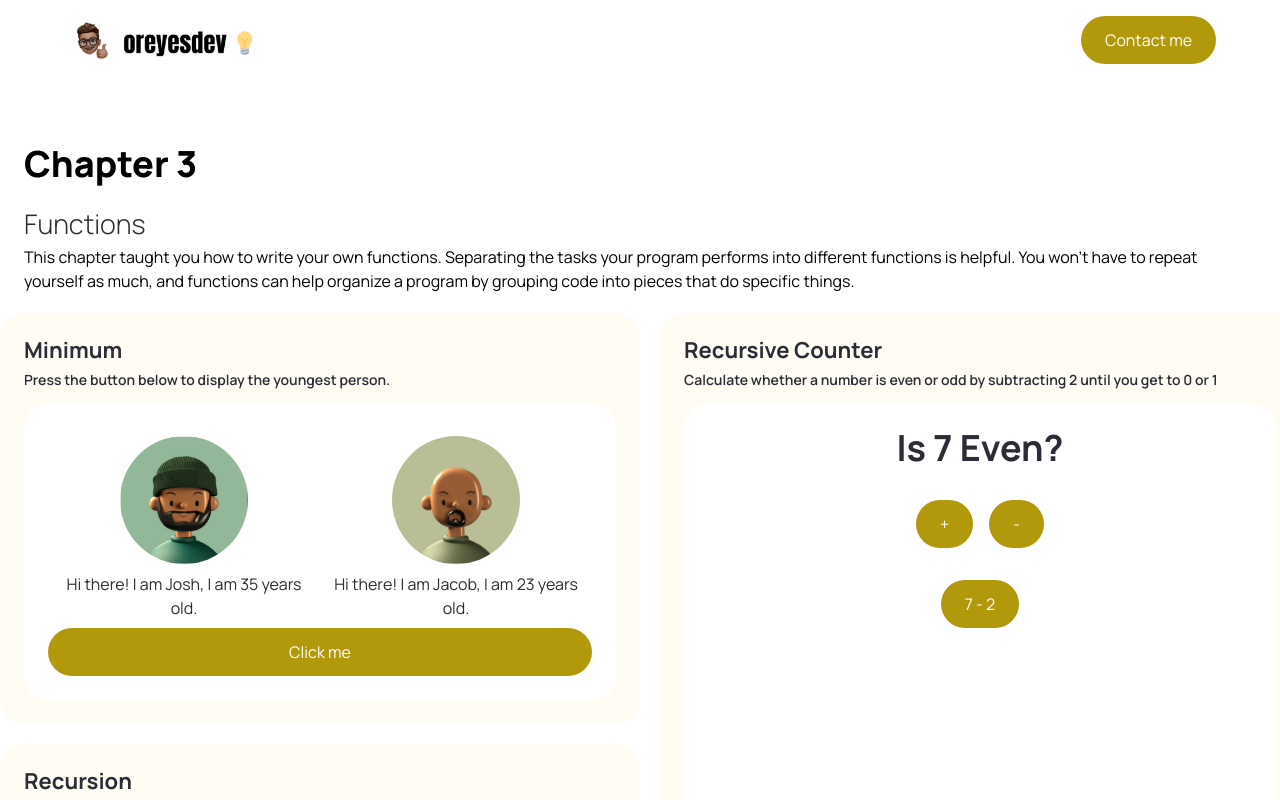
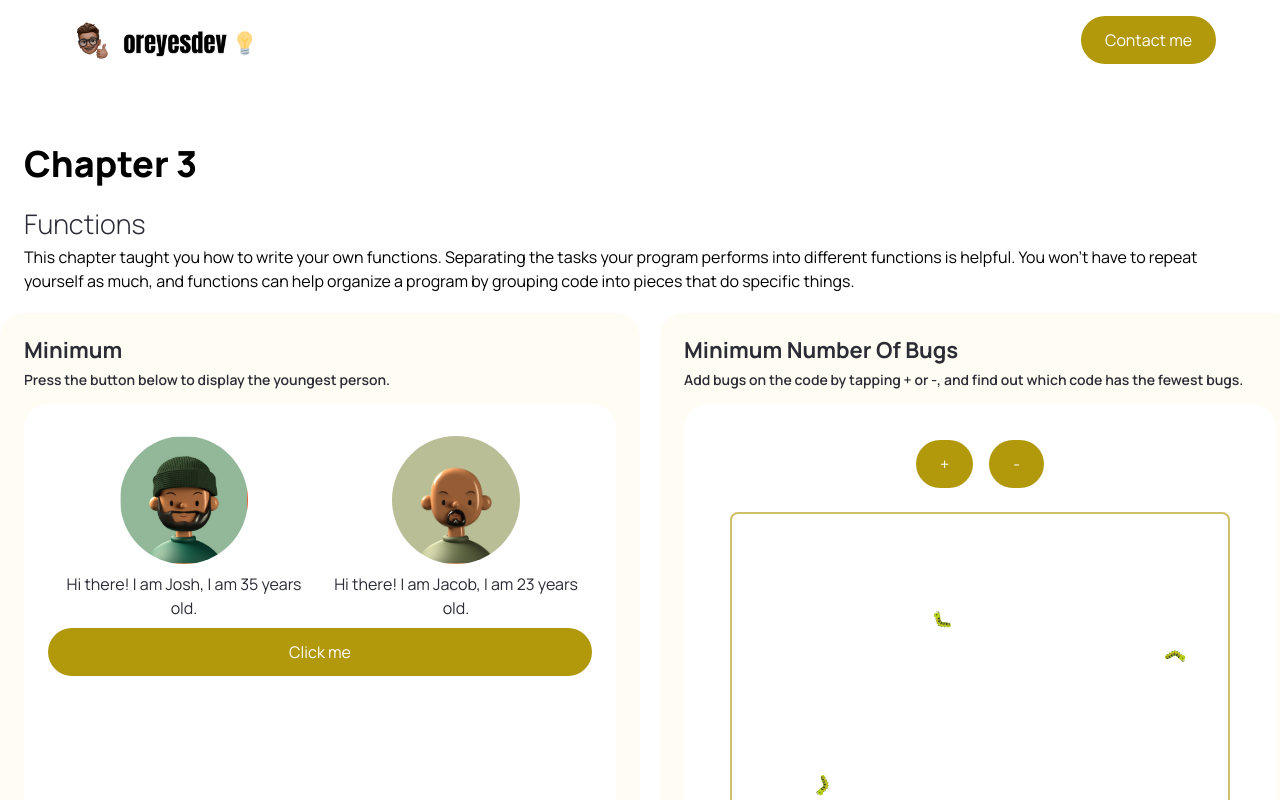
Before and after one commit to jon-oscar/eloquent-js, a Next.js app: page /chapter3 in a window 1280 px wide. Shown: the top 800 px of the page. Built offline with nearby package versions, Linux system fonts and the light colour scheme.

Commit message:
Add jMinimum to chapter3 page

```diff
--- a/components/exercises/chapter-3-oscar/BeanCounting.tsx
+++ b/components/exercises/chapter-3-oscar/BeanCounting.tsx
@@ -1,4 +1,4 @@
-import React, { useState } from 'react';
+import { useState } from 'react';
 
 type BeanCountingProps = {
   phraseValue: string;
@@ -45,7 +45,7 @@ export default function BeanCounting({
   const [state, setState] = useState(phraseValue);
 
   return (
-    <div>
+    <div data-testid='bean counting'>
       <input
         type='text'
         value={state}
--- a/components/exercises/chapter-3-oscar/Minimum.tsx
+++ b/components/exercises/chapter-3-oscar/Minimum.tsx
@@ -1,6 +1,6 @@
-import React, { useState } from 'react';
+import CustomButton from '@/components/CustomButton';
 import Image from 'next/image';
-import CustomButton from '@/components/CustomButton';
+import { useState } from 'react';
 
 const initialPeople = [
   {
@@ -45,7 +45,7 @@ export default function Minimum() {
   const [people, setPeople] = useState(initialPeople);
 
   return (
-    <div className='wrapper flex flex-col'>
+    <div data-testid='minimum' className='wrapper flex flex-col'>
       <div className='flex flex-row justify-between'>
         {people.map((item) => (
           <div
--- a/components/exercises/chapter-3-oscar/Recursion.tsx
+++ b/components/exercises/chapter-3-oscar/Recursion.tsx
@@ -1,4 +1,4 @@
-import React, { useEffect, useState } from 'react';
+import { useEffect, useState } from 'react';
 import './recursion.css';
 /**
  * Determines if a given number is even or odd using recursion.
@@ -62,7 +62,7 @@ export default function Recursion() {
   };
 
   return (
-    <div className='min-w-max h-[300px] relative'>
+    <div data-testid='recursion' className='min-w-max h-[300px] relative'>
       {petals.map((petal) => petal)}
       <div className='w-52 h-52 rounded-full bg-[#b2980b] absolute top-12 left-0 right-0 m-auto' />
     </div>
--- a/constants/chapter.json
+++ b/constants/chapter.json
@@ -70,8 +70,8 @@
     "devJon": [
       {
         "id": 1,
-        "title": " ",
-        "details": "This is my solution for..."
+        "title": "Minimum number of Bugs",
+        "details": "Add bugs on the code by tapping + or -, and find out which code has the fewest bugs."
       },
       {
         "id": 2,
--- a/pages/chapter3.tsx
+++ b/pages/chapter3.tsx
@@ -6,6 +6,7 @@ import '../app/globals.css';
 import BeanCounting from '@/components/exercises/chapter-3-oscar/BeanCounting';
 import Minimum from '@/components/exercises/chapter-3-oscar/Minimum';
 import Recursion from '@/components/exercises/chapter-3-oscar/Recursion';
+import JMinimum from '@/components/exercises/chapter-3/JMinimum';
 import JRecursiveIsEven from '@/components/exercises/chapter-3/JRecursiveIsEven';
 
 const chapterId = 3;
@@ -59,6 +60,12 @@ export default function Chapter3() {
             {devJon && (
               <>
                 <PageCard
+                  id={devJon[0].id}
+                  title={devJon[0].title}
+                  details={devJon[0].details}
+                  code={() => <JMinimum />}
+                />
+                <PageCard
                   id={devJon[1].id}
                   title={devJon[1].title}
                   details={devJon[1].details}
```
Also changed, not shown: 1 other file (tests, documents, lock files or other folders).
